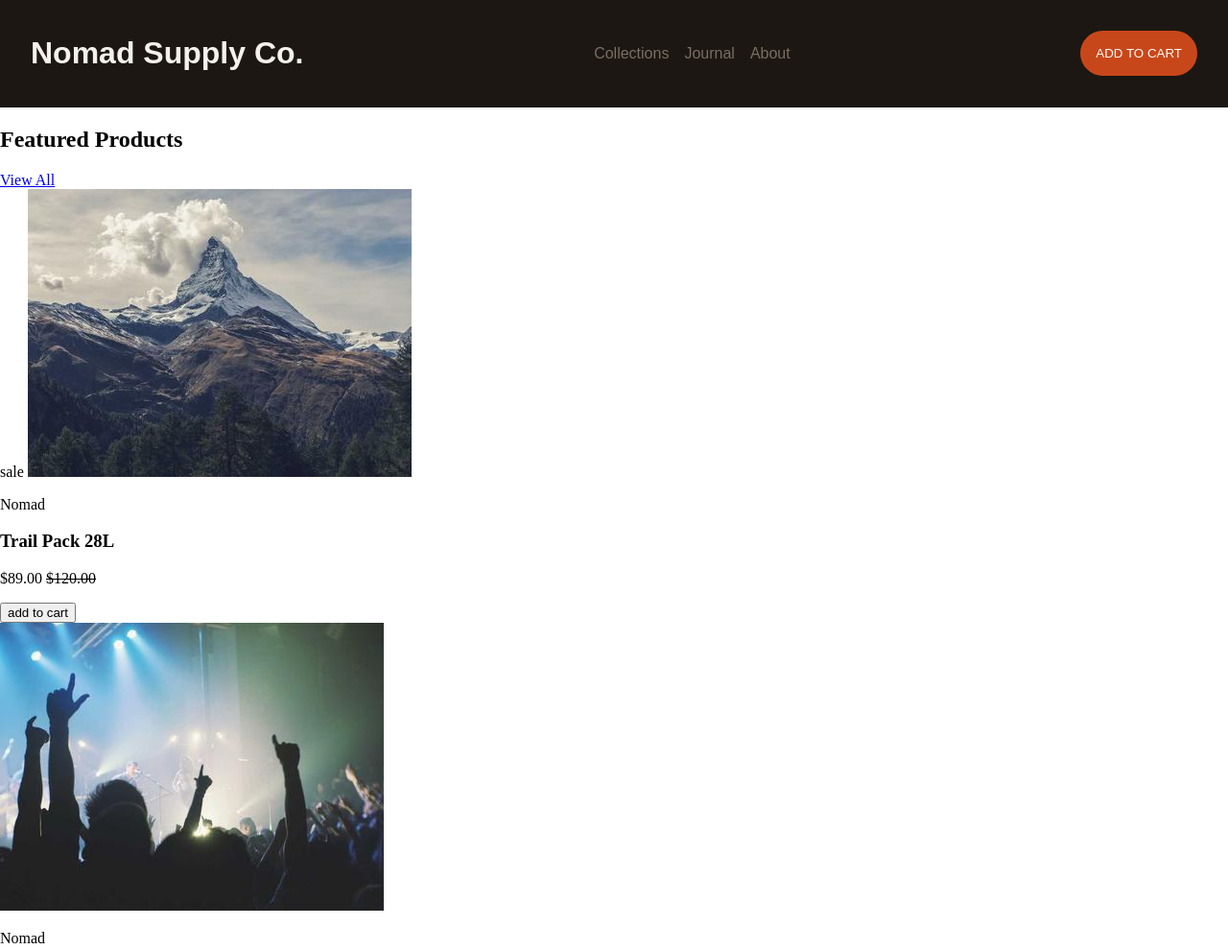
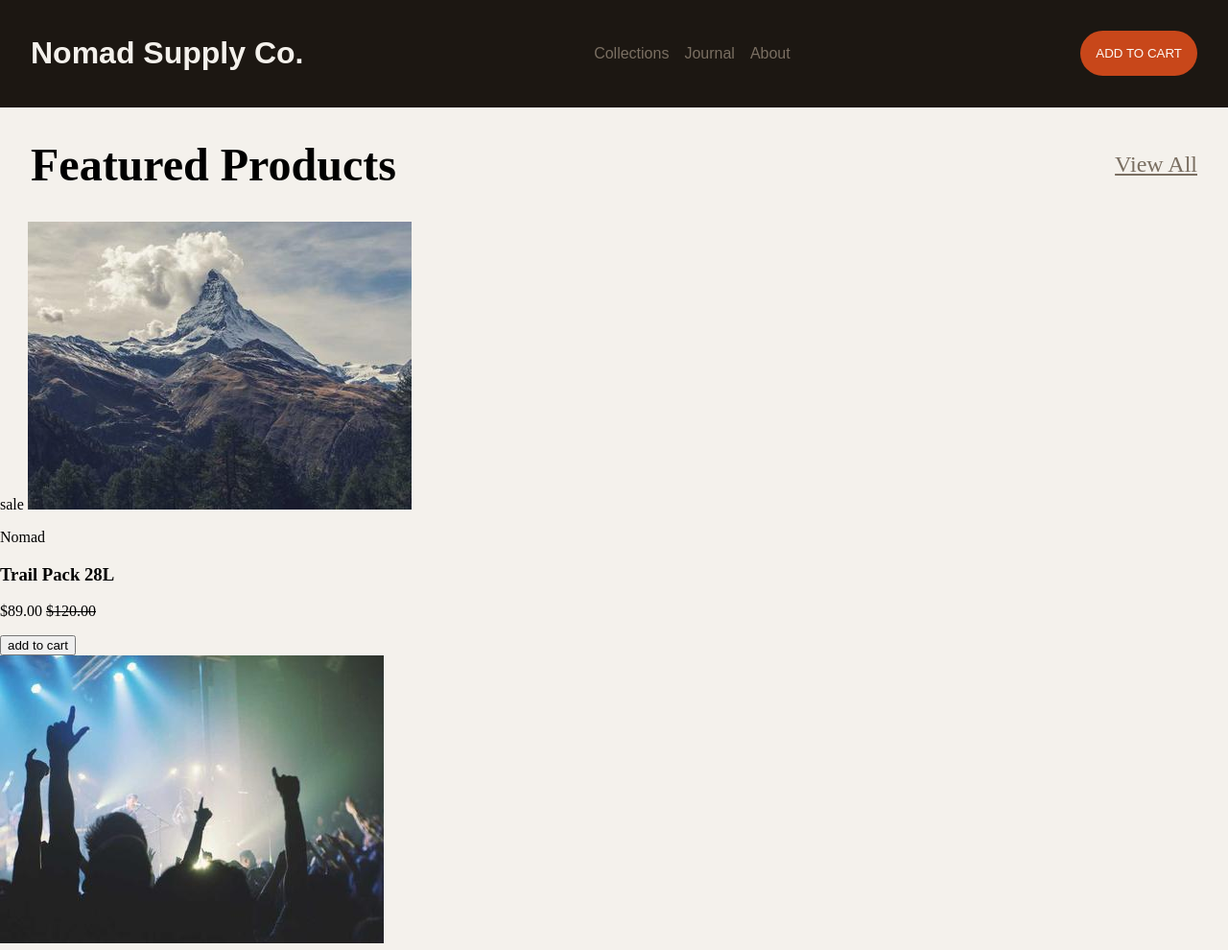
Before and after one commit to SHerwin2341/navbar-card, a plain HTML site: page index.html in a window 1280 px wide. Shown: the top 990 px of the page at 96% size. Drawn offline with Linux system fonts and the light colour scheme.

Commit message:
complete-css-header-main

```diff
--- a/styles.css
+++ b/styles.css
@@ -18,6 +18,7 @@ body {
    margin: 0;
 }
 
+/*CSS Styling for the header Section */
 .navbar {
    padding: 1rem 2rem;
    background-color: var(--color-dark);
@@ -55,3 +56,26 @@ body {
 .navbar nav a {
   color: var(--color-mid);
 }
+
+.main-content {
+ background-color: var(--color-bg);
+}
+
+/*Styling for main header*/
+
+.featured-products__header {
+  display: flex;
+  justify-content: space-between;
+  align-items: center;
+}
+
+.featured-products__header h2 {
+  font-size: 3rem;
+  margin: 2rem;
+}
+
+.featured-products__header a {
+  font-size: 1.5rem;
+  color: var(--color-mid);
+  margin: 2rem;
+}
```
